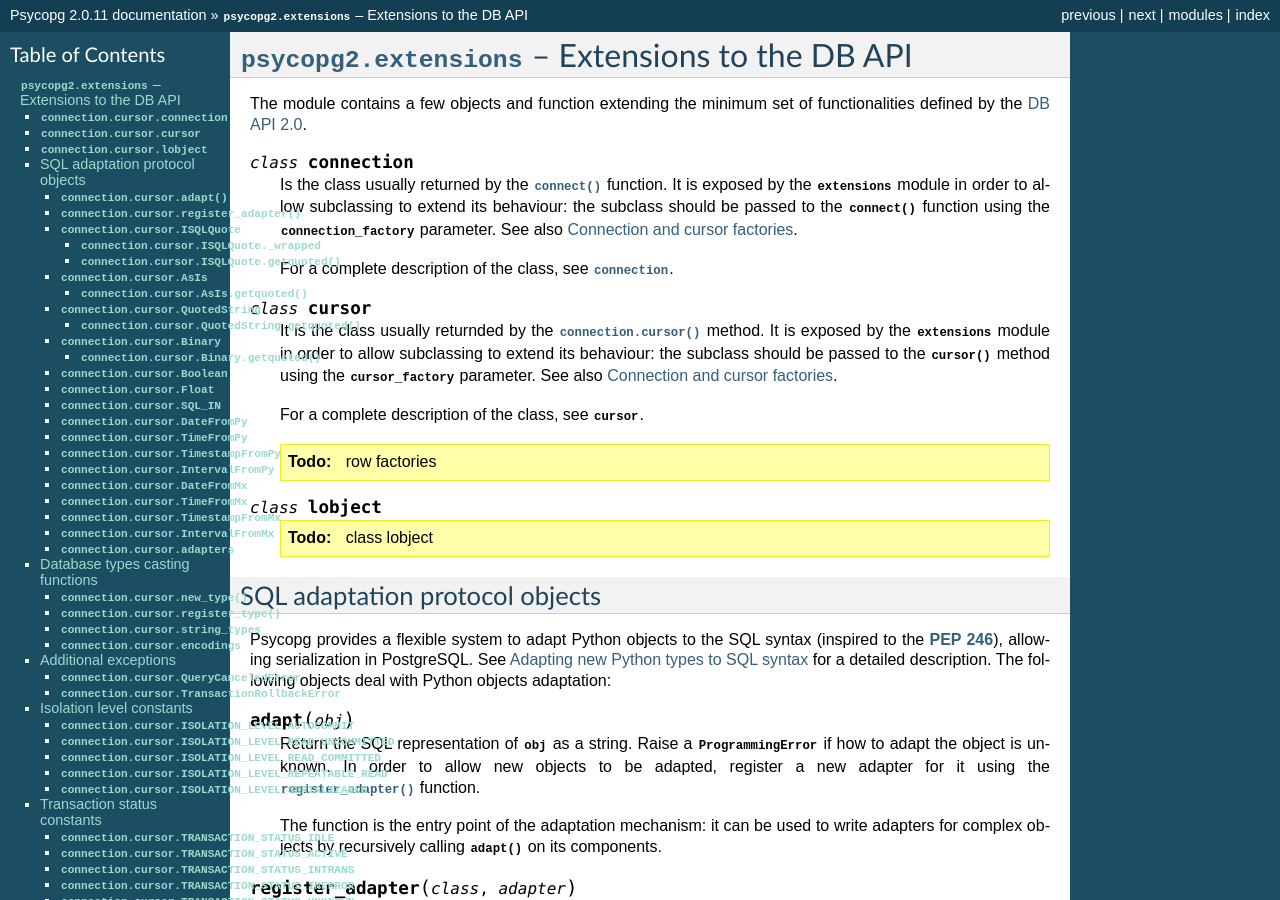
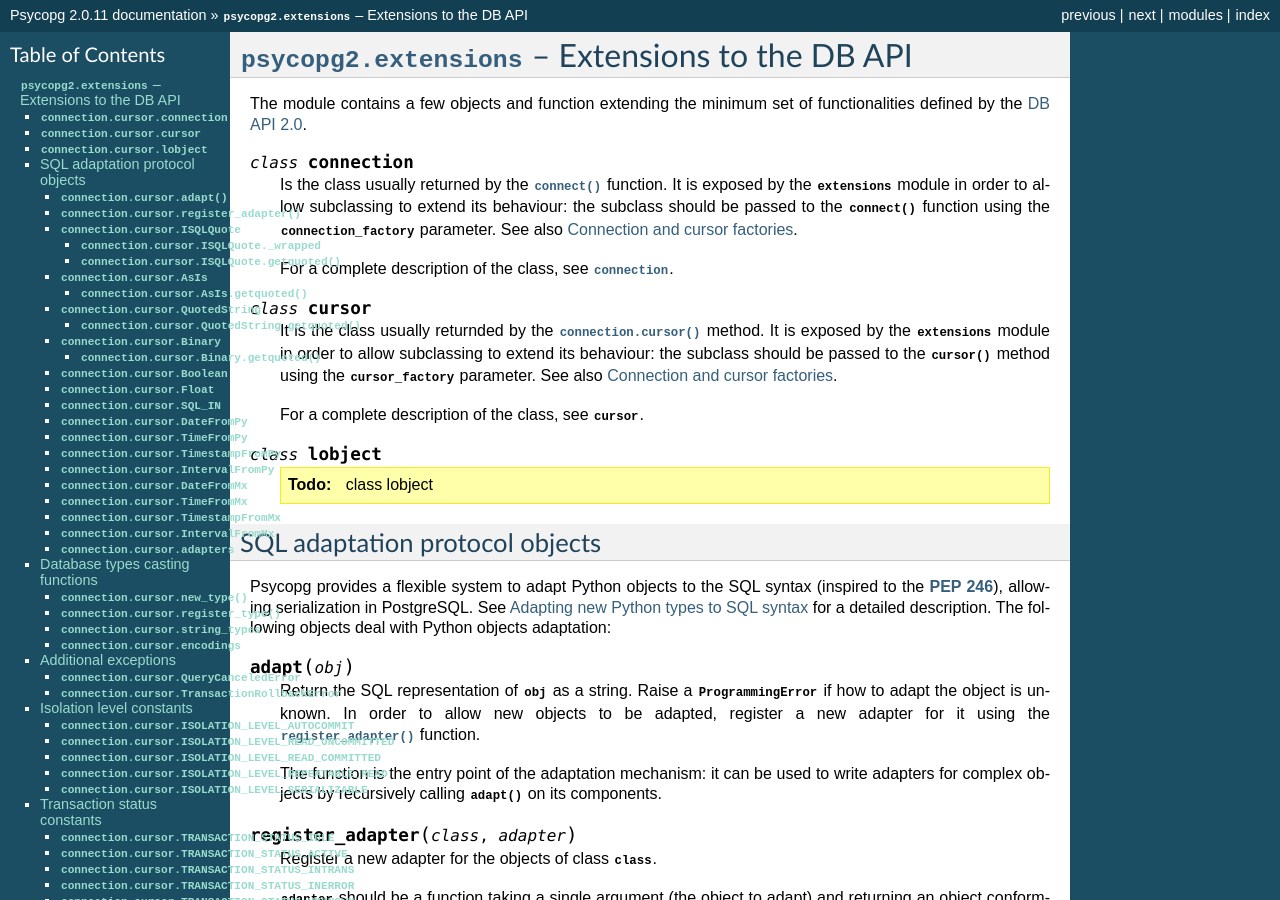
Before and after one commit to psycopg/psycopg2, a Sphinx documentation site: the page built from doc/extensions.rst, in a window 1280 px wide and 900 px high. Built offline with Sphinx 7.4.7, drawn with Linux system fonts in a browser that asks for light colours; pages that are not in the unit, such as notebooks, are missing from menus.

Commit message:
Dropped fixed point.

```diff
--- a/doc/extensions.rst
+++ b/doc/extensions.rst
@@ -28,8 +28,6 @@
     also :ref:`subclassing-cursor`.
 
     For a complete description of the class, see :class:`cursor`.
-
-    .. todo:: row factories
 
 .. class:: lobject
 
```
